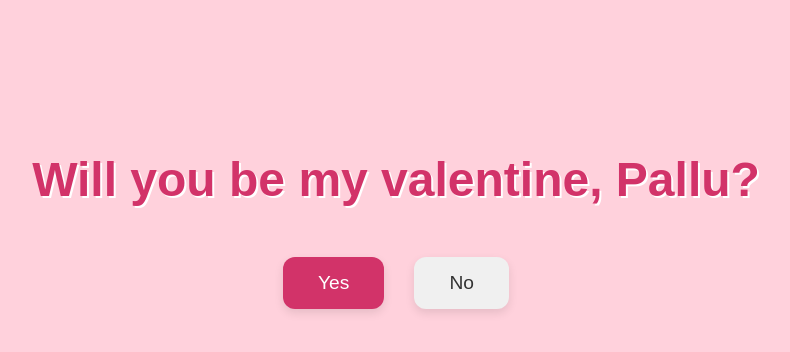
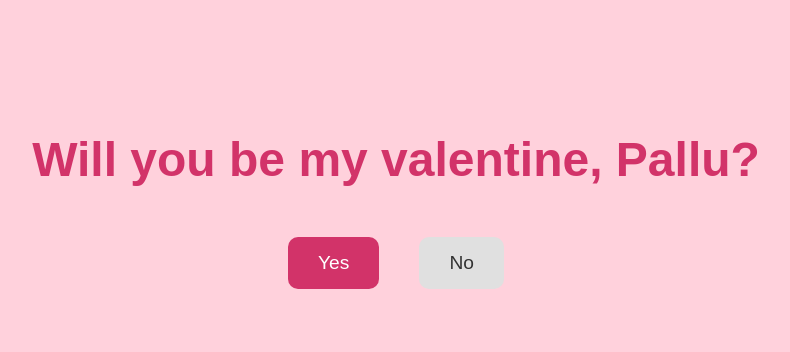
Before and after one commit to abhimahuvagara/abhi_tests, a plain HTML site: page index.html in a window 1280 px wide. Shown: the whole page, without its empty margins (244-1034 px from the left). Drawn offline with Linux system fonts and the light colour scheme.

Commit message:
Update index.html

```diff
--- a/index.html
+++ b/index.html
@@ -2,66 +2,21 @@
 <html lang="en">
 <head>
     <meta charset="UTF-8">
-    <meta name="viewport" content="width=device-width, initial-scale=1.0">
-    <title>For Pallu ❤️</title>
+    <title>For Pallu</title>
     <style>
-        body {
-            background-color: #FFD1DC; /* Baby Pink */
-            display: flex;
-            flex-direction: column;
-            align-items: center;
-            justify-content: flex-start;
-            padding-top: 15vh; /* Moves content to upper-middle */
-            height: 100vh;
-            margin: 0;
-            font-family: 'Arial', sans-serif;
-            overflow: hidden;
-        }
-
-        h1 {
-            font-size: 3rem;
-            color: #D23369;
-            text-align: center;
-            margin-bottom: 50px;
-            text-shadow: 2px 2px #fff;
-        }
-
-        .btn-container {
-            display: flex;
-            gap: 30px; /* This keeps them separated initially */
-            justify-content: center;
-            align-items: center;
-            width: 100%;
-            position: relative;
-        }
-
-        button {
-            padding: 15px 35px;
-            font-size: 1.2rem;
-            border-radius: 12px;
-            border: none;
-            cursor: pointer;
-            transition: transform 0.2s;
-            box-shadow: 0 4px 10px rgba(0,0,0,0.1);
-        }
-
-        #yesBtn {
-            background-color: #D23369; /* Dark Highlight */
-            color: white;
-        }
-
-        #noBtn {
-            background-color: #f0f0f0; /* Usual gray box */
-            color: #333;
-            /* No absolute position here so it stays next to Yes at start */
-        }
+        body { background-color: #FFD1DC; display: flex; flex-direction: column; align-items: center; justify-content: flex-start; padding-top: 100px; height: 100vh; margin: 0; font-family: sans-serif; overflow: hidden; }
+        h1 { font-size: 3rem; color: #D23369; margin-bottom: 50px; text-align: center; }
+        .container { display: flex; gap: 40px; justify-content: center; width: 100%; position: relative; }
+        button { padding: 15px 30px; font-size: 1.2rem; border-radius: 10px; border: none; cursor: pointer; }
+        #yesBtn { background-color: #D23369; color: white; }
+        #noBtn { background-color: #e0e0e0; color: #333; }
     </style>
 </head>
 <body>
 
     <h1>Will you be my valentine, Pallu?</h1>
 
-    <div class="btn-container">
+    <div class="container">
         <button id="yesBtn" onclick="nextStep()">Yes</button>
         <button id="noBtn" onmouseover="moveButton()">No</button>
     </div>
@@ -69,26 +24,15 @@
     <script>
         function moveButton() {
             const noBtn = document.getElementById('noBtn');
-
-            // On first hover, we switch it to fixed so it can fly anywhere
             noBtn.style.position = 'fixed';
-
-            const padding = 20;
-            // Calculate boundaries so it stays on the page
-            const maxX = window.innerWidth - noBtn.offsetWidth - padding;
-            const maxY = window.innerHeight - noBtn.offsetHeight - padding;
-
-            const randomX = Math.floor(Math.random() * maxX);
-            const randomY = Math.floor(Math.random() * maxY);
-
-            noBtn.style.left = randomX + 'px';
-            noBtn.style.top = randomY + 'px';
-            noBtn.style.zIndex = "999";
+            const x = Math.random() * (window.innerWidth - noBtn.offsetWidth);
+            const y = Math.random() * (window.innerHeight - noBtn.offsetHeight);
+            noBtn.style.left = x + 'px';
+            noBtn.style.top = y + 'px';
         }
 
         function nextStep() {
-            alert("Yay! Best decision ever! ❤️");
-            // Next: We can add a surprise page or a video here!
+            alert("Yay! ❤️");
         }
     </script>
 
```
